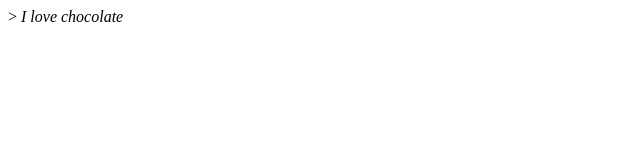
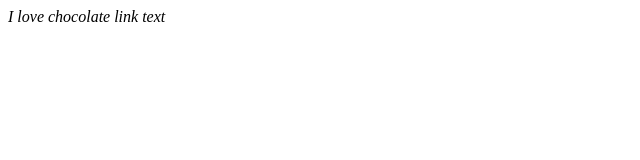
Before and after one commit to ramona-blu/ramona-blu.github.io, a plain HTML site: page index.html in a window 1280 px wide. Shown: the full height of the page, 0-640 px from the left. Drawn offline with Linux system fonts and the light colour scheme.

Commit message:
adding html

```diff
--- a/index.html
+++ b/index.html
@@ -1,7 +1,7 @@
 <html>
->
 <head>
 <title>hello coding class</title>
 <head>
 <body>
 <em>I love chocolate</strong>
+<a href_"https://siroop.ch/">link text</a>
```
